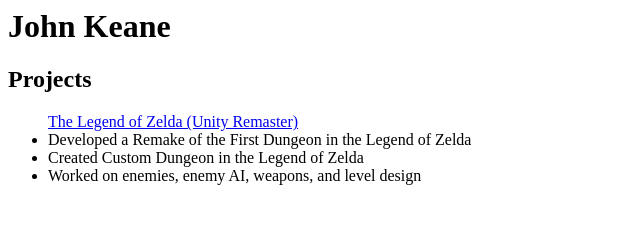
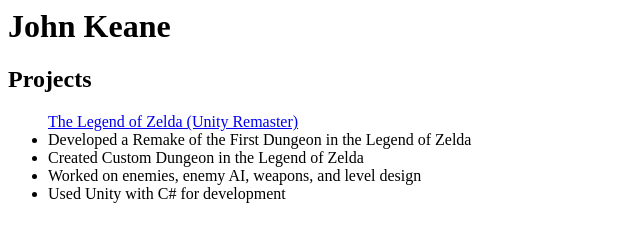
Before and after one commit to jjkeane/jjkeane.github.io, a plain HTML site: page index.html in a window 1280 px wide. Shown: the whole page, without its empty margins (0-640 px from the left). Drawn offline with Linux system fonts and the light colour scheme.

Commit message:
Update index.html

```diff
--- a/index.html
+++ b/index.html
@@ -10,6 +10,7 @@
 <li>Developed a Remake of the First Dungeon in the Legend of Zelda</li>
 <li>Created Custom Dungeon in the Legend of Zelda</li>
 <li>Worked on enemies, enemy AI, weapons, and level design</li>
+<li>Used Unity with C# for development</li>
 
 </li>
 
```
